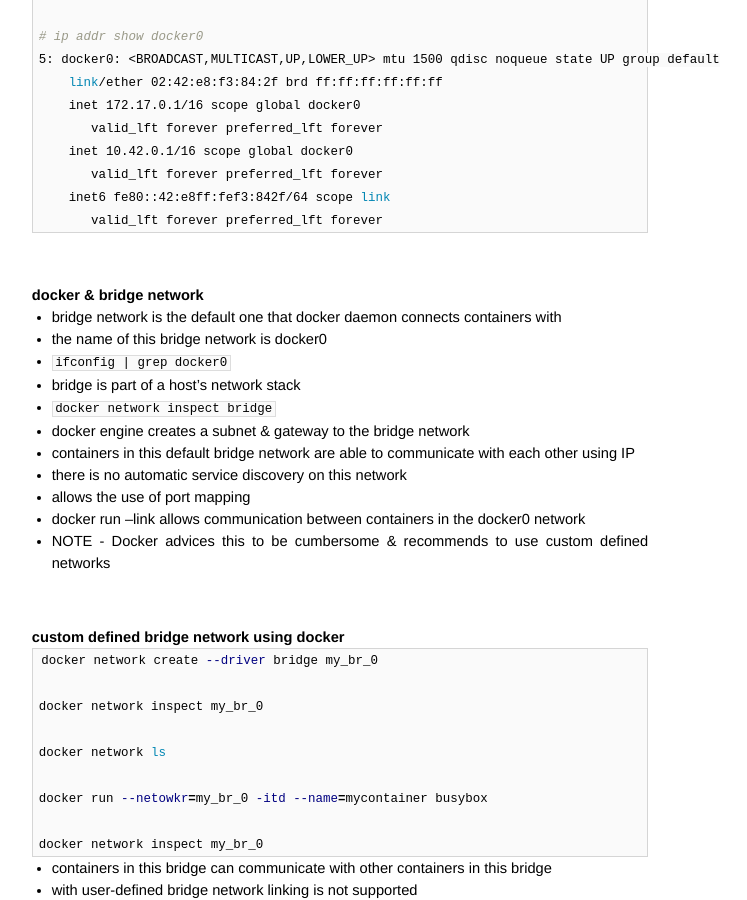
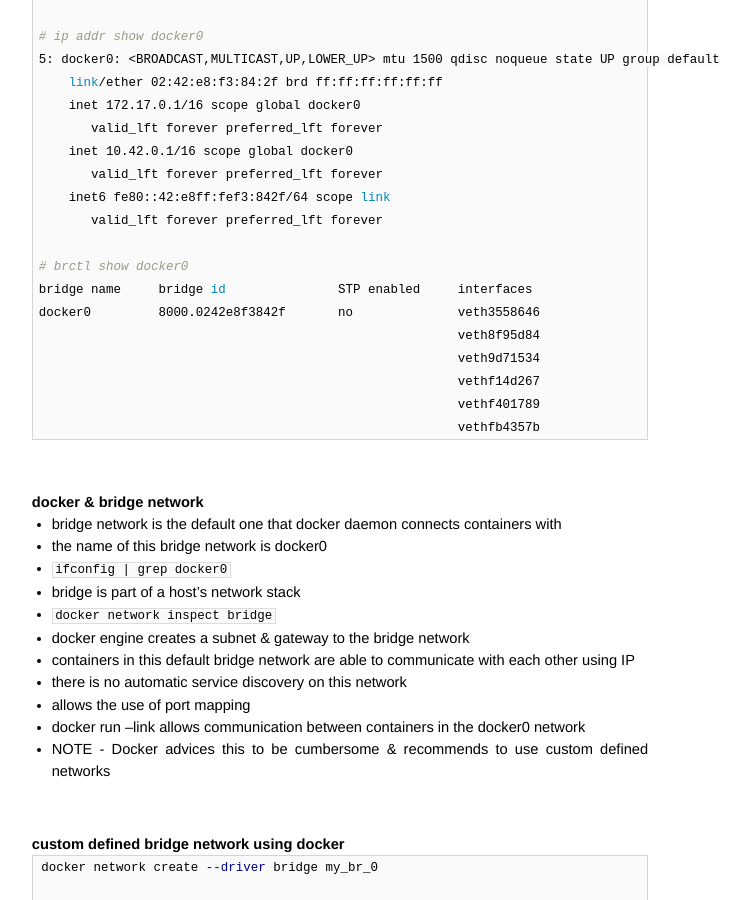
Before and after one commit to AmitKumarDas/amitkumardas.github.io, a Jekyll site: the page built from _posts/2016-09-18-analysis-and-dialysis-of-containers.md, in a window 1280 px wide and 900 px high, scrolled down 2126 px. Shown: the whole window, without its empty margins (300-1047 px from the left). Built offline with Jekyll 4.4.1, drawn with Linux system fonts in a browser that asks for light colours.

Commit message:
Update 2016-09-18-analysis-and-dialysis-of-containers.md

````diff
--- a/_posts/2016-09-18-analysis-and-dialysis-of-containers.md
+++ b/_posts/2016-09-18-analysis-and-dialysis-of-containers.md
@@ -117,6 +117,15 @@
        valid_lft forever preferred_lft forever
     inet6 fe80::42:e8ff:fef3:842f/64 scope link
        valid_lft forever preferred_lft forever
+
+# brctl show docker0
+bridge name     bridge id               STP enabled     interfaces
+docker0         8000.0242e8f3842f       no              veth3558646
+                                                        veth8f95d84
+                                                        veth9d71534
+                                                        vethf14d267
+                                                        vethf401789
+                                                        vethfb4357b
 ```
 
 <br />
````
